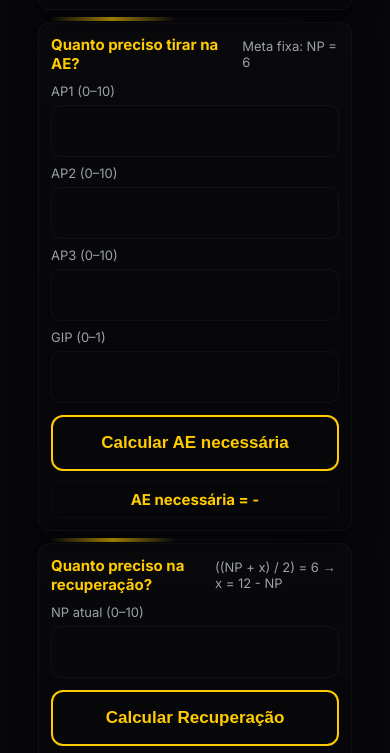
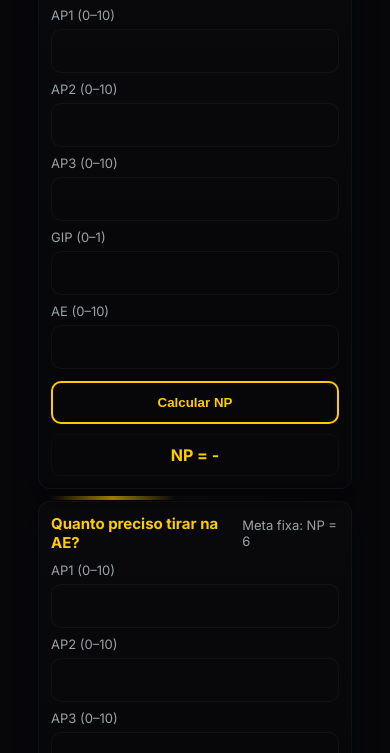
Before and after one commit to Str44ng33/CalcCMM, a plain HTML site: page index.html in a window 390 px wide. Shown: the part 131-884 px from the top of the page. Drawn offline with Linux system fonts and the light colour scheme.

Commit message:
UI mobile + preparar para GitHub Pages

```diff
--- a/index.html
+++ b/index.html
@@ -2,8 +2,7 @@
 <html lang="pt-BR">
 <head>
 <meta charset="utf-8" />
-<meta name="viewport" content="width=device-width,initial-scale=1,viewport-fit=cover" />
-<meta name="theme-color" content="#07070a" />
+<meta name="viewport" content="width=device-width,initial-scale=1" />
 <title>CalcCMM</title>
 <link rel="icon" type="image/png" href="https://i.imgur.com/ECsh74x.png">
 <link rel="apple-touch-icon" href="https://i.imgur.com/ECsh74x.png">
@@ -20,23 +19,39 @@
     --red:#e04b4b;
     --text:#e9eef1;
     --glass: rgba(255,255,255,0.03);
-    --touch-padding:14px;
   }
 
-  /* reduce motion for users who prefer it */
+  /* reduz animações se o usuário preferir */
   @media (prefers-reduced-motion: reduce){
     :root{ --trans:100ms cubic-bezier(.2,.9,.2,1); }
     *{ animation-duration: 0.001ms !important; transition-duration:0.001ms !important; }
   }
 
   *{box-sizing:border-box}
-  html,body{height:100%;margin:0;background:var(--bg);color:var(--text);font-family:Inter,system-ui,Arial;-webkit-font-smoothing:antialiased;-moz-osx-font-smoothing:grayscale;display:flex;align-items:center;justify-content:center;padding:18px env(safe-area-inset-left) env(safe-area-inset-bottom) env(safe-area-inset-right);}
+  /* === MUDANÇA MÍNIMA AQUI: permite rolagem e posiciona o conteúdo no topo === */
+  html,body{
+    min-height:100vh;
+    margin:0;
+    background:var(--bg);
+    color:var(--text);
+    font-family:Inter,system-ui,Arial;
+    -webkit-font-smoothing:antialiased;
+    -moz-osx-font-smoothing:grayscale;
+    display:flex;
+    align-items:flex-start;        /* <- trocado: evita centralizar vertical e cortar conteúdo */
+    justify-content:center;
+    padding:18px env(safe-area-inset-left) env(safe-area-inset-bottom) env(safe-area-inset-right);
+    overflow-y:auto;               /* <- permite rolagem quando o conteúdo excede a viewport */
+    -webkit-overflow-scrolling: touch;
+    scroll-padding-top: calc(18px + env(safe-area-inset-top));
+  }
+  /* ======================================================================== */
 
   body.default { --theme: var(--yellow); }
   body.ok      { --theme: var(--green);  }
   body.fail    { --theme: var(--red);    }
 
-  .wrap{ width:min(1040px,98vw); display:flex; flex-direction:column; gap:14px; align-items:center; animation:intro .42s var(--trans) both; padding-bottom:18px; }
+  .wrap{ width:min(1040px,98vw); display:flex; flex-direction:column; gap:14px; align-items:center; animation:intro .42s var(--trans) both; }
   @keyframes intro{ from{opacity:0; transform:translateY(-10px)} to{opacity:1; transform:none} }
 
   header{ width:100%; display:flex; justify-content:space-between; align-items:center; gap:12px; padding:4px 2px; }
@@ -56,7 +71,8 @@
     overflow:visible;
     transition: transform var(--trans), box-shadow var(--trans), border-color var(--trans);
   }
-  .card:active{ transform: translateY(-2px) scale(.999); }
+  .card:hover{ transform: translateY(-6px); box-shadow: 0 18px 40px rgba(2,6,10,0.78); border-color: rgba(255,255,255,0.06); }
+
   .card .title{ display:flex; justify-content:space-between; align-items:center; gap:10px; margin-bottom:10px; }
   .card .title strong{ color:var(--theme); transition:color var(--trans); font-size:15px; }
 
@@ -83,15 +99,14 @@
     background:linear-gradient(180deg, rgba(255,255,255,0.005), rgba(255,255,255,0.003));
     color:var(--text); font-size:16px; text-align:center; transition: transform 220ms ease, border-color var(--trans), box-shadow var(--trans);
     -moz-appearance: textfield;
-    min-height:44px;
   }
   input[type="number"]::-webkit-inner-spin-button,
   input[type="number"]::-webkit-outer-spin-button{ -webkit-appearance:none; margin:0; }
   input[type="number"]:focus{ outline:none; transform:translateY(-4px) scale(1.01); border-color:rgba(255,255,255,0.10); box-shadow: 0 14px 34px rgba(0,0,0,0.65); }
 
-  .btn{ margin-top:12px; padding:16px 14px; border-radius:12px; border:2px solid var(--theme); background:transparent; color:var(--theme); font-weight:800; cursor:pointer; transition: transform 160ms ease, background var(--trans), color var(--trans); position:relative; overflow:hidden; width:100%; font-size:16px; min-height:48px; display:inline-flex; align-items:center; justify-content:center; gap:8px; }
-  .btn:hover{ transform:translateY(-4px); background: rgba(255,255,255,0.015); }
-  .btn:active{ transform:translateY(-2px) scale(.997); }
+  .btn{ margin-top:12px; padding:12px 14px; border-radius:10px; border:2px solid var(--theme); background:transparent; color:var(--theme); font-weight:700; cursor:pointer; transition: transform 160ms ease, background var(--trans), color var(--trans); position:relative; overflow:hidden; width:100%; }
+  .btn:hover{ transform:translateY(-5px); background: rgba(255,255,255,0.015); }
+  .btn:active{ transform:translateY(-3px) scale(.995); }
 
   .btn .r{ position:absolute; left:50%; top:50%; width:140%; height:260%; background:var(--theme); opacity:0.03; transform:translate(-50%,-50%) scale(0); border-radius:50%; transition:transform 600ms ease, opacity 600ms; pointer-events:none; }
   .btn:active .r{ transform:translate(-50%,-50%) scale(1); opacity:0.08; transition:transform 180ms ease, opacity 300ms; }
@@ -108,7 +123,6 @@
 
   footer{ margin-top:8px; color:var(--muted); font-size:13px; width:100%; text-align:center; }
 
-  /* Mobile tweaks */
   @media(max-width:980px){
     .grid{ grid-template-columns:1fr; gap:12px; }
     header{ flex-direction:column; align-items:flex-start; gap:8px; }
@@ -116,13 +130,10 @@
     .wrap{ padding:14px; width:100%; }
     .field{ min-width:100%; }
     .result{ font-size:16px; padding:10px 12px; }
-    .card{ padding:14px; border-radius:12px; }
+    .card{ padding:12px; border-radius:12px; }
     .corner{ display:none; }
-    input[type="number"]{ font-size:18px; padding:14px; min-height:52px; }
-    .btn{ padding:16px; font-size:17px; min-height:52px; border-radius:12px; }
   }
 
-  /* Extra small phones: bigger touch targets */
   @media(max-width:420px){
     html,body{ padding-left:12px; padding-right:12px; }
     .wrap{ gap:12px; }
@@ -138,7 +149,6 @@
     <header>
       <div class="brand">
         <h1>CalcCMM</h1>
-        <p>Calcula NP, AE necessária, recuperação e PRF — mobile friendly.</p>
       </div>
     </header>
 
@@ -148,11 +158,11 @@
         <div class="title"><strong>Calcular NP</strong><div style="color:var(--muted);font-size:13px">AP média + GIP + AE</div></div>
 
         <div class="inputs" role="group" aria-label="Inputs para calcular NP">
-          <div class="field"><label for="ap1">AP1 (0–10)</label><input id="ap1" inputmode="decimal" type="number" max="10" min="0" step="0.1" /></div>
-          <div class="field"><label for="ap2">AP2 (0–10)</label><input id="ap2" inputmode="decimal" type="number" max="10" min="0" step="0.1" /></div>
-          <div class="field"><label for="ap3">AP3 (0–10)</label><input id="ap3" inputmode="decimal" type="number" max="10" min="0" step="0.1" /></div>
-          <div class="field"><label for="gip">GIP (0–1)</label><input id="gip" inputmode="decimal" type="number" max="1" min="0" step="0.01" /></div>
-          <div class="field"><label for="ae">AE (0–10)</label><input id="ae" inputmode="decimal" type="number" max="10" min="0" step="0.1" /></div>
+          <div class="field"><label>AP1 (0–10)</label><input id="ap1" type="number" max="10" min="0" /></div>
+          <div class="field"><label>AP2 (0–10)</label><input id="ap2" type="number" max="10" min="0" /></div>
+          <div class="field"><label>AP3 (0–10)</label><input id="ap3" type="number" max="10" min="0" /></div>
+          <div class="field"><label>GIP (0–1)</label><input id="gip" type="number" max="1" min="0" step="0.01" /></div>
+          <div class="field"><label>AE (0–10)</label><input id="ae" type="number" max="10" min="0" /></div>
         </div>
 
         <button class="btn" onclick="calcularNP()" aria-label="Calcular NP">Calcular NP <span class="r"></span></button>
@@ -165,10 +175,10 @@
         <div class="title"><strong>Quanto preciso tirar na AE?</strong><div style="color:var(--muted);font-size:13px">Meta fixa: NP = 6</div></div>
 
         <div class="inputs">
-          <div class="field"><label for="ap1x">AP1 (0–10)</label><input id="ap1x" inputmode="decimal" type="number" max="10" min="0" step="0.1" /></div>
-          <div class="field"><label for="ap2x">AP2 (0–10)</label><input id="ap2x" inputmode="decimal" type="number" max="10" min="0" step="0.1" /></div>
-          <div class="field"><label for="ap3x">AP3 (0–10)</label><input id="ap3x" inputmode="decimal" type="number" max="10" min="0" step="0.1" /></div>
-          <div class="field"><label for="gipx">GIP (0–1)</label><input id="gipx" inputmode="decimal" type="number" max="1" min="0" step="0.01" /></div>
+          <div class="field"><label>AP1 (0–10)</label><input id="ap1x" type="number" max="10" min="0" /></div>
+          <div class="field"><label>AP2 (0–10)</label><input id="ap2x" type="number" max="10" min="0" /></div>
+          <div class="field"><label>AP3 (0–10)</label><input id="ap3x" type="number" max="10" min="0" /></div>
+          <div class="field"><label>GIP (0–1)</label><input id="gipx" type="number" max="1" min="0" step="0.01" /></div>
         </div>
 
         <button class="btn" onclick="calcularAE()">Calcular AE necessária <span class="r"></span></button>
@@ -181,7 +191,7 @@
         <div class="title"><strong>Quanto preciso na recuperação?</strong><div style="color:var(--muted);font-size:13px">((NP + x) / 2) = 6 → x = 12 - NP</div></div>
 
         <div class="inputs">
-          <div class="field" style="min-width:160px"><label for="npRec">NP atual (0–10)</label><input id="npRec" inputmode="decimal" type="number" max="10" min="0" step="0.1" /></div>
+          <div class="field" style="min-width:160px"><label>NP atual (0–10)</label><input id="npRec" type="number" max="10" min="0" /></div>
         </div>
 
         <button class="btn" onclick="calcularRecuperacao()">Calcular Recuperação <span class="r"></span></button>
@@ -194,9 +204,9 @@
         <div class="title"><strong>Passei na PRF?</strong><div style="color:var(--muted);font-size:13px">Média das 3 NPs — precisa ser ≥ 6</div></div>
 
         <div class="inputs">
-          <div class="field"><label for="prf_np1">NP1 (0–10)</label><input id="prf_np1" inputmode="decimal" type="number" max="10" min="0" step="0.1" /></div>
-          <div class="field"><label for="prf_np2">NP2 (0–10)</label><input id="prf_np2" inputmode="decimal" type="number" max="10" min="0" step="0.1" /></div>
-          <div class="field"><label for="prf_np3">NP3 (0–10)</label><input id="prf_np3" inputmode="decimal" type="number" max="10" min="0" step="0.1" /></div>
+          <div class="field"><label>NP1 (0–10)</label><input id="prf_np1" type="number" max="10" min="0" /></div>
+          <div class="field"><label>NP2 (0–10)</label><input id="prf_np2" type="number" max="10" min="0" /></div>
+          <div class="field"><label>NP3 (0–10)</label><input id="prf_np3" type="number" max="10" min="0" /></div>
         </div>
 
         <button class="btn" onclick="calcularPRF()">Verificar PRF <span class="r"></span></button>
@@ -238,8 +248,7 @@ function aplicarTemaPorValor(valor){
 }
 
 function val(id){
-  const raw = document.getElementById(id).value;
-  const v = parseFloat(raw.replace(',', '.'));
+  const v = parseFloat(document.getElementById(id).value);
   return (isFinite(v) ? v : 0);
 }
 
@@ -291,21 +300,24 @@ document.querySelectorAll('input[type="number"]').forEach(i=>{
       }
     }
   });
-  // mobile friendly: tap selects content
-  i.addEventListener('touchstart', ()=> { try { i.select(); } catch(e){} });
 });
 
 document.querySelectorAll('.btn').forEach(b=>{
   if(!b.querySelector('.r')){ const s=document.createElement('span'); s.className='r'; b.appendChild(s); }
 });
 
-// accessibility: allow action with space on focused button via keyboard
-document.addEventListener('keydown', e => {
-  if((e.key === ' ' || e.key === 'Spacebar') && document.activeElement && document.activeElement.classList.contains('btn')){
-    e.preventDefault();
-    document.activeElement.click();
-  }
+// === ADICIONADO: garante que input focado vire visível (ajuda no mobile quando o teclado abre) ===
+document.querySelectorAll('input[type="number"]').forEach(input=>{
+  input.addEventListener('focus', ()=> {
+    setTimeout(()=> {
+      try {
+        input.scrollIntoView({behavior:'smooth', block:'center', inline:'nearest'});
+      } catch(e){ /* silent */ }
+    }, 250);
+  });
 });
+// ========================================================================
+
 </script>
 </body>
 </html>
```
